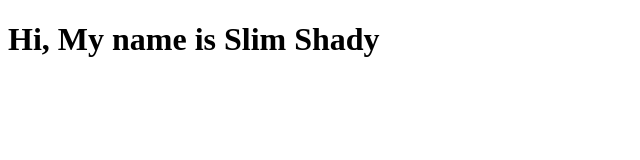
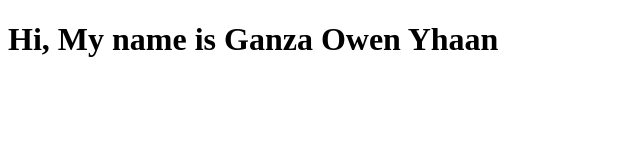
Before and after one commit to gyhaan/alu-web-development, a plain HTML site: page index.html in a window 1280 px wide. Shown: the whole page, without its empty margins (0-640 px from the left). Drawn offline with Linux system fonts and the light colour scheme.

Commit message:
Update index.html

```diff
--- a/index.html
+++ b/index.html
@@ -6,6 +6,6 @@
     <title>Document</title>
   </head>
   <body>
-    <h1>Hi, My name is Slim Shady</h1>
+    <h1>Hi, My name is Ganza Owen Yhaan</h1>
   </body>
 </html>
```
